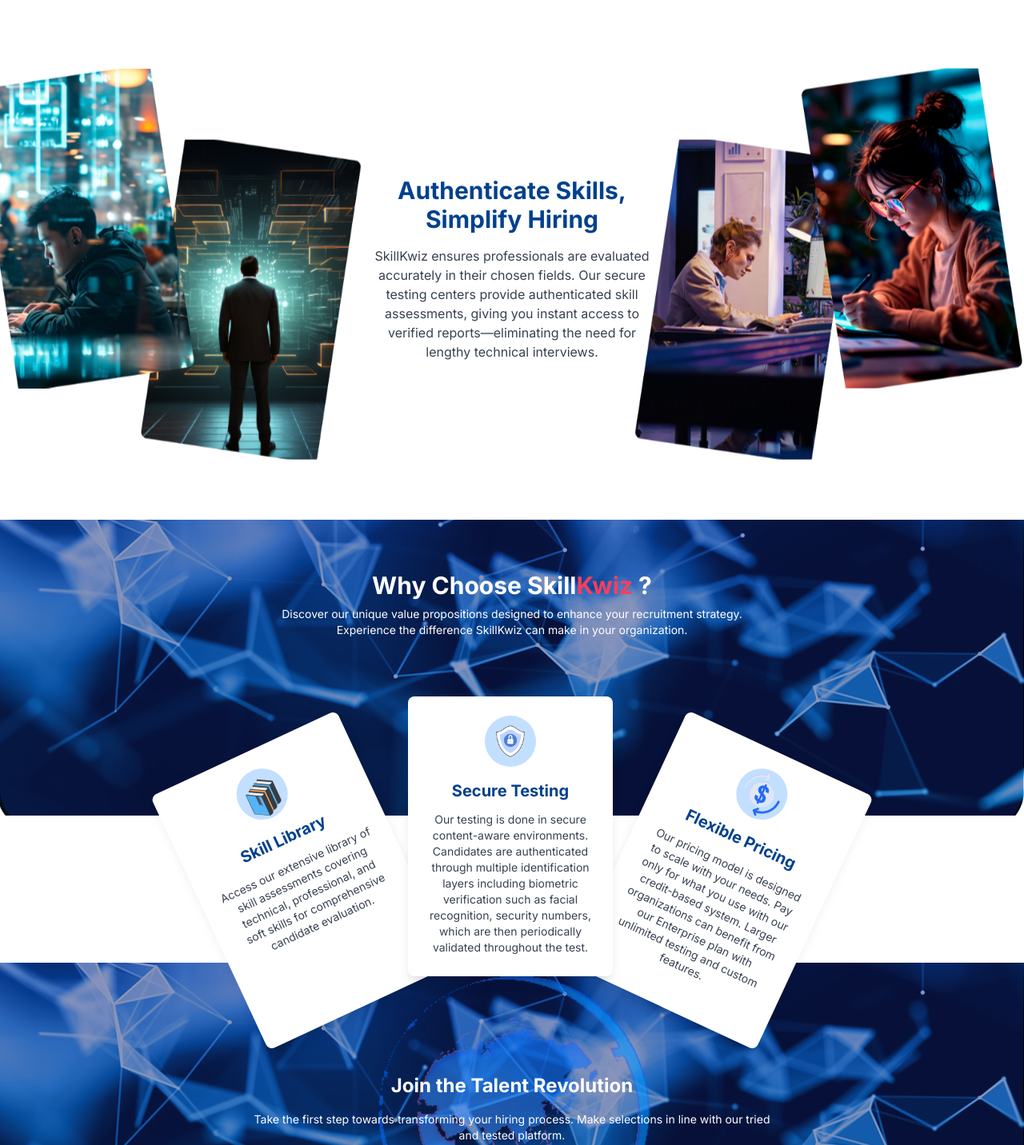
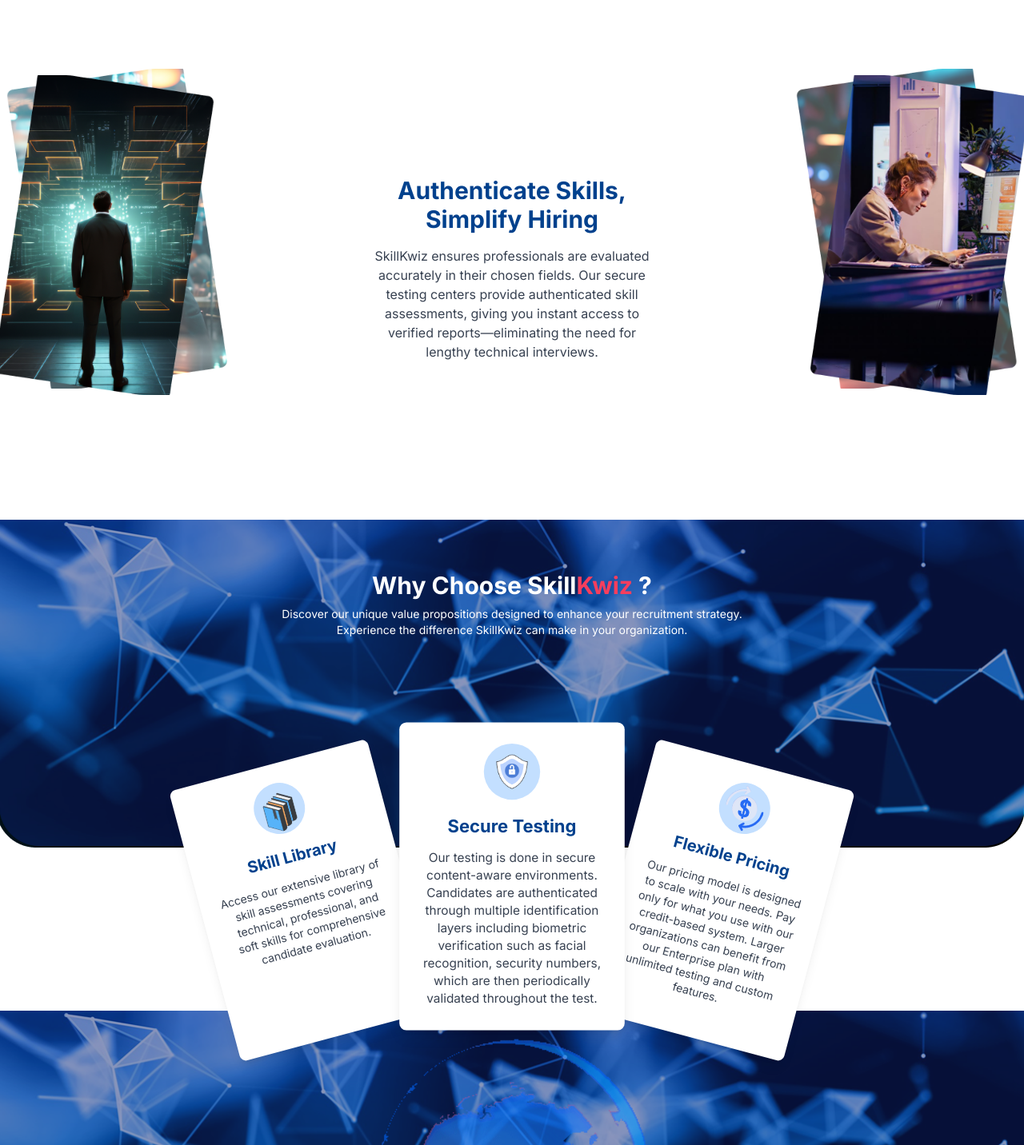
Before and after one commit to alen-salim/skillkwiz, a Next.js app: page / in a window 1280 px wide. Shown: the part 778-2210 px from the top of the page at 80% size. Built offline with nearby package versions, Linux system fonts and the light colour scheme; grey boxes are pictures that could not be loaded.

Commit message:
Changed animations

```diff
--- a/components/authenticate-skills-section.tsx
+++ b/components/authenticate-skills-section.tsx
@@ -1,13 +1,32 @@
 import Image from "next/image";
+import { useEffect, useState } from "react";
 
 export default function AuthenticateSkillsSection() {
+  const [leftTop, setLeftTop] = useState(true);
+  const [rightTop, setRightTop] = useState(true);
+
+  useEffect(() => {
+    const interval = setInterval(() => {
+      setLeftTop((prev) => !prev);
+      setRightTop((prev) => !prev);
+    }, 4000);
+    return () => clearInterval(interval);
+  }, []);
+
   return (
     <section className="py-16 bg-white">
       <div className="max-w-6xl mx-auto px-6">
         <div className="flex flex-col md:flex-row items-center justify-between gap-8">
-          {/* Left side stacked images */}
+          {/* Left shuffle */}
           <div className="relative w-full md:w-1/3 h-[400px] md:h-[500px]">
-            <div className="absolute top-0 left-[-35%] w-[80%] h-[80%] animate-float-slow z-10">
+            {/* Image 1 */}
+            <div
+              className={`absolute top-0 left-[-30%] w-[80%] h-[80%] transition-all duration-1000 ease-in-out ${
+                leftTop
+                  ? "z-20 translate-x-0 translate-y-0 opacity-100"
+                  : "z-10 translate-x-6 opacity-70"
+              }`}
+            >
               <Image
                 src="/images/homepage/skills_1.png"
                 alt="Professional working at night"
@@ -16,7 +35,14 @@ export default function AuthenticateSkillsSection() {
                 className="rounded-lg object-cover w-full h-full"
               />
             </div>
-            <div className="absolute bottom-0 left-[25%] w-[80%] h-[80%] animate-float-fast">
+            {/* Image 2 */}
+            <div
+              className={`absolute top-2 left-[-28%] w-[80%] h-[80%] transition-all duration-1000 ease-in-out ${
+                leftTop
+                  ? "z-10 -translate-x-6 opacity-70"
+                  : "z-20 translate-x-0 translate-y-0 opacity-100"
+              }`}
+            >
               <Image
                 src="/images/homepage/skills_2.png"
                 alt="Professional in tech environment"
@@ -27,7 +53,7 @@ export default function AuthenticateSkillsSection() {
             </div>
           </div>
 
-          {/* Center content */}
+          {/* Center text */}
           <div className="w-full md:w-1/3 text-center my-8 md:my-0 z-20">
             <h2 className="text-3xl font-bold text-[#00418d] mb-4">
               Authenticate Skills,
@@ -42,9 +68,16 @@ export default function AuthenticateSkillsSection() {
             </p>
           </div>
 
-          {/* Right side stacked images */}
+          {/* Right shuffle */}
           <div className="relative w-full md:w-1/3 h-[400px] md:h-[500px]">
-            <div className="absolute top-0 right-[-25%] w-[80%] h-[80%] animate-float-slow z-10">
+            {/* Image 3 */}
+            <div
+              className={`absolute top-0 right-[-30%] w-[80%] h-[80%] transition-all duration-1000 ease-in-out ${
+                rightTop
+                  ? "z-20 translate-x-0 translate-y-0 opacity-100"
+                  : "z-10 -translate-x-6 opacity-70"
+              }`}
+            >
               <Image
                 src="/images/homepage/skills_3.png"
                 alt="Professional at workstation"
@@ -53,7 +86,14 @@ export default function AuthenticateSkillsSection() {
                 className="rounded-lg object-cover w-full h-full"
               />
             </div>
-            <div className="absolute bottom-0 right-[35%] w-[80%] h-[80%] animate-float-fast">
+            {/* Image 4 */}
+            <div
+              className={`absolute top-2 right-[-28%] w-[80%] h-[80%] transition-all duration-1000 ease-in-out ${
+                rightTop
+                  ? "z-10 translate-x-6 opacity-70"
+                  : "z-20 translate-x-0 translate-y-0 opacity-100"
+              }`}
+            >
               <Image
                 src="/images/homepage/skills_4.png"
                 alt="Business professional looking at digital interface"
@@ -65,34 +105,6 @@ export default function AuthenticateSkillsSection() {
           </div>
         </div>
       </div>
-
-      {/* Floating animations */}
-      <style jsx>{`
-        @keyframes floatSlow {
-          0%,
-          100% {
-            transform: translateY(0);
-          }
-          50% {
-            transform: translateY(-20px);
-          }
-        }
-        @keyframes floatFast {
-          0%,
-          100% {
-            transform: translateY(0);
-          }
-          50% {
-            transform: translateY(-12px);
-          }
-        }
-        .animate-float-slow {
-          animation: floatSlow 6s ease-in-out infinite;
-        }
-        .animate-float-fast {
-          animation: floatFast 4s ease-in-out infinite;
-        }
-      `}</style>
     </section>
   );
 }
--- a/components/why-choose-section.tsx
+++ b/components/why-choose-section.tsx
@@ -1,6 +1,28 @@
 import Link from "next/link";
+import { motion, useScroll, useTransform } from "framer-motion";
+import { useRef } from "react";
 
 export default function WhyChooseSection() {
+  const containerRef = useRef(null);
+
+  // Track scroll progress inside this container (0 → 1)
+  const { scrollYProgress } = useScroll({
+    target: containerRef,
+    offset: ["start end", "end end"], // start when it enters, end when it leaves
+  });
+
+  // Left card transforms
+  const leftX = useTransform(scrollYProgress, [0, 1], [0, -260]);
+  const leftY = useTransform(scrollYProgress, [0, 1], [0, 30]);
+  const leftRotate = useTransform(scrollYProgress, [0, 1], [0, -15]);
+
+  // Middle card transforms (just scales up a bit)
+  const middleScale = useTransform(scrollYProgress, [0, 1], [1, 1.1]);
+
+  // Right card transforms
+  const rightX = useTransform(scrollYProgress, [0, 1], [0, 260]);
+  const rightY = useTransform(scrollYProgress, [0, 1], [0, 30]);
+  const rightRotate = useTransform(scrollYProgress, [0, 1], [0, 15]);
   return (
     <section className="py-16 text-white relative overflow-hidden">
       {/* Main container with blue background in the middle and white sides */}
@@ -55,11 +77,14 @@ export default function WhyChooseSection() {
         </p>
 
         {/* Card container with increased height to match image */}
-        <div className="flex flex-col md:flex-row justify-center items-center gap-4 mb-16 relative h-[450px] md:h-[400px]">
-          {/* Skill Library Card - Tilted Left */}
-          <div
-            className="bg-white rounded-lg p-6 text-black max-w-xs w-full md:w-64 md:h-[350px] transform md:absolute md:left-[calc(40%-280px)] md:top-20 hover:-translate-y-2 transition-transform duration-300 shadow-lg z-10"
-            style={{ transform: "rotate(-25deg)" }}
+        <div
+          ref={containerRef}
+          className="relative flex justify-center items-center h-[600px] md:h-[500px] mb-16 overflow-hidden"
+        >
+          {/* Left Card */}
+          <motion.div
+            className="absolute bg-white rounded-lg p-6 text-black w-64 h-[350px] shadow-lg"
+            style={{ x: leftX, y: leftY, rotate: leftRotate }}
           >
             <div className="flex justify-center mb-4">
               <div className="w-16 h-16 bg-[#c3dfff] rounded-full flex items-center justify-center overflow-hidden">
@@ -79,10 +104,13 @@ export default function WhyChooseSection() {
               technical, professional, and soft skills for comprehensive
               candidate evaluation.
             </p>
-          </div>
+          </motion.div>
 
-          {/* Secure Testing Card - Center */}
-          <div className="bg-white rounded-lg p-6 text-black max-w-xs w-full md:w-64 md:h-[350px] transform md:z-20 hover:-translate-y-2 transition-transform duration-300 shadow-lg md:absolute md:left-[calc(50%-130px)]">
+          {/* Middle Card */}
+          <motion.div
+            className="absolute bg-white rounded-lg p-6 text-black w-64 h-[350px] shadow-lg z-20"
+            style={{ scale: middleScale }}
+          >
             <div className="flex justify-center mb-4">
               <div className="w-16 h-16 bg-[#c3dfff] rounded-full flex items-center justify-center overflow-hidden">
                 <img
@@ -103,12 +131,12 @@ export default function WhyChooseSection() {
               recognition, security numbers, which are then periodically
               validated throughout the test.
             </p>
-          </div>
+          </motion.div>
 
-          {/* Flexible Pricing Card - Tilted Right */}
-          <div
-            className="bg-white rounded-lg p-6 text-black max-w-xs w-full md:w-64 md:h-[350px] transform md:absolute md:right-[calc(40%-280px)] md:top-20 hover:-translate-y-2 transition-transform duration-300 shadow-lg z-10"
-            style={{ transform: "rotate(25deg)" }}
+          {/* Right Card */}
+          <motion.div
+            className="absolute bg-white rounded-lg p-6 text-black w-64 h-[350px] shadow-lg"
+            style={{ x: rightX, y: rightY, rotate: rightRotate }}
           >
             <div className="flex justify-center mb-4">
               <div className="w-16 h-16 bg-[#c3dfff] rounded-full flex items-center justify-center overflow-hidden">
@@ -129,7 +157,7 @@ export default function WhyChooseSection() {
               organizations can benefit from our Enterprise plan with unlimited
               testing and custom features.
             </p>
-          </div>
+          </motion.div>
         </div>
 
         <div className="text-center mt-32 md:mt-24 relative z-20">
```
